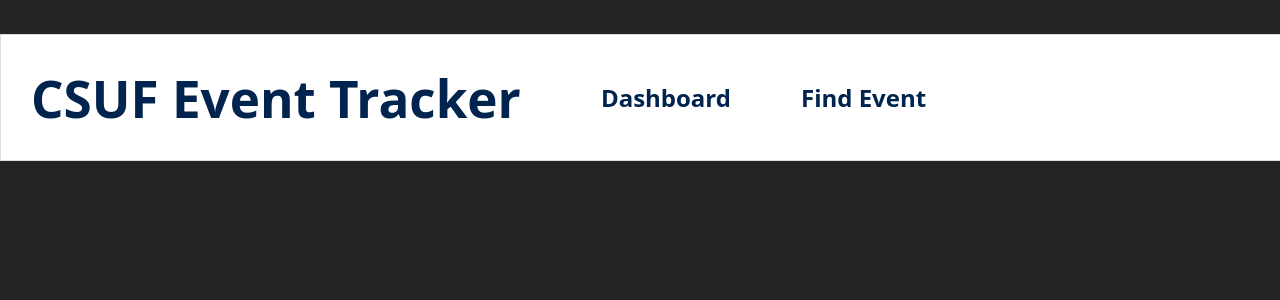
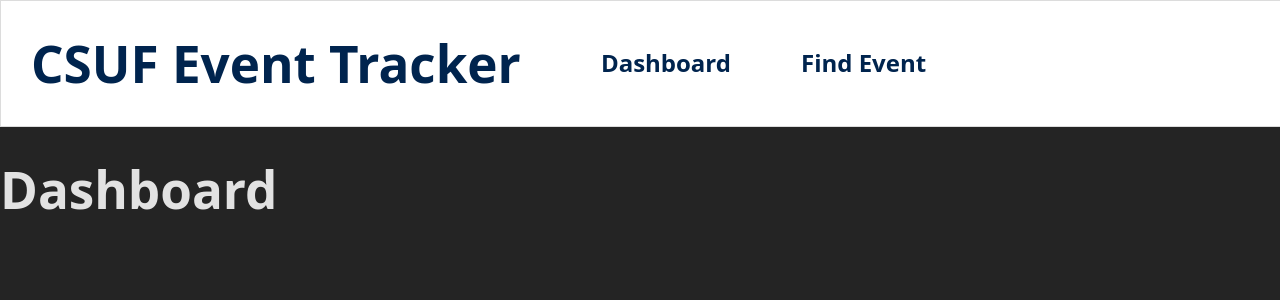
Before and after one commit to GaballaGit/CSUF-Event-Tracker, a React (Vite) app: page / in a window 1280 px wide. Shown: the top 300 px of the page. Built offline with nearby package versions, Linux system fonts and the light colour scheme.

Commit message:
fix spacing and nav bar position

```diff
--- a/src/App.tsx
+++ b/src/App.tsx
@@ -3,6 +3,7 @@
 import Navbar from '../components/navbar'
 import Dashboard from './pages/dashboard//dashboard'
 import Finder from './pages/finder/finder'
+import Spacing from '../components/spacing'
 
 function App() {
 	const [count, setCount] = useState(0)
--- a/src/index.css
+++ b/src/index.css
@@ -58,7 +58,7 @@
 
 #navbar{
   width: 100%;
-  position: absolute;
+  position: sticky;
   display: flex;
   justify-content: left;
   align-items: center;
@@ -95,6 +95,9 @@
   background-color: #FF7900;
 }
 
+#spacer {
+	margin-top: 90px;
+}
 
 <--For users that prefer light mode-->
 @media (prefers-color-scheme: light) {
```
Also changed, not shown: components/spacing.tsx (added, +14 -0 lines), src/pages/dashboard/dashboard.tsx (+5 -5 lines).
